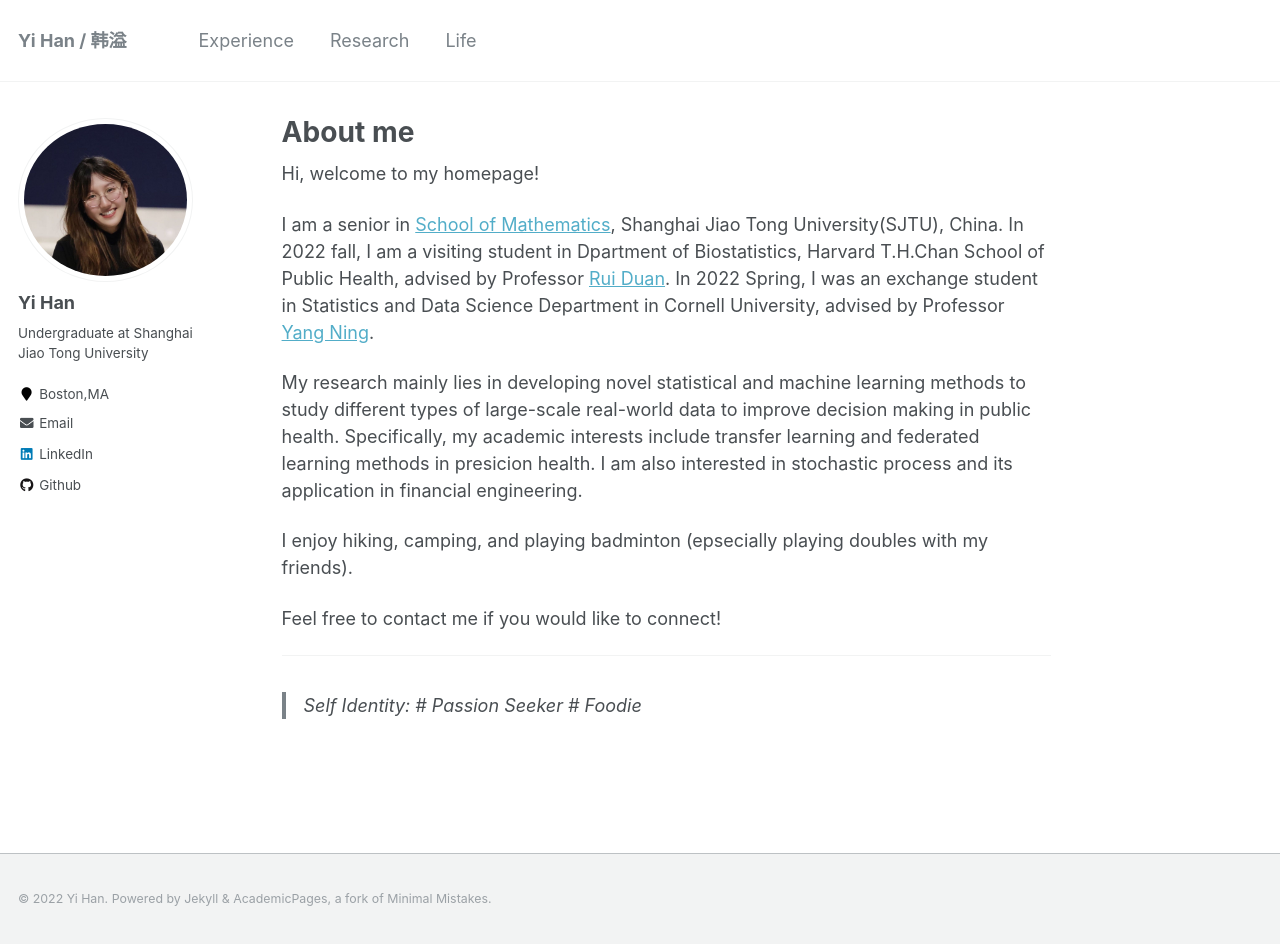
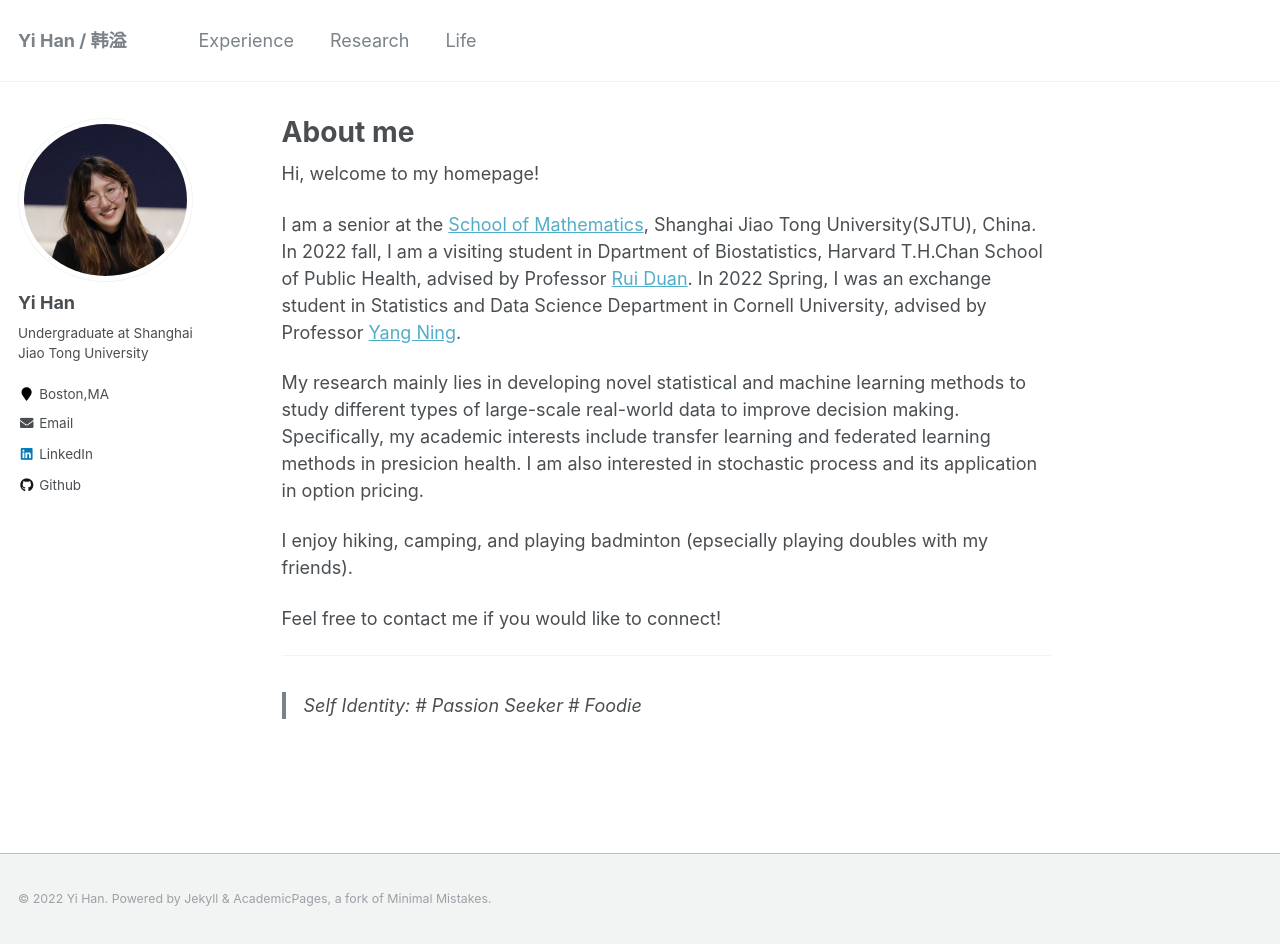
Before and after one commit to yiiihan/yiiihan.github.io, a Jekyll site: the page built from _pages/about.md, in a window 1280 px wide and 944 px high. Built offline with Jekyll 4.4.1, drawn with Linux system fonts in a browser that asks for light colours.

Commit message:
Update about.md

```diff
--- a/_pages/about.md
+++ b/_pages/about.md
@@ -12,9 +12,9 @@ redirect_from:
 
 Hi, welcome to my homepage!
 
-I am a senior in [School of Mathematics](https://math.sjtu.edu.cn), Shanghai Jiao Tong University(SJTU), China. In 2022 fall, I am a visiting student in Dpartment of Biostatistics, Harvard T.H.Chan School of Public Health, advised by Professor [Rui Duan](https://sites.google.com/view/ruiduan/). In 2022 Spring, I was an exchange student in Statistics and Data Science Department in Cornell University, advised by Professor [Yang Ning](https://yangning.stat.cornell.edu).
+I am a senior at the [School of Mathematics](https://math.sjtu.edu.cn), Shanghai Jiao Tong University(SJTU), China. In 2022 fall, I am a visiting student in Dpartment of Biostatistics, Harvard T.H.Chan School of Public Health, advised by Professor [Rui Duan](https://sites.google.com/view/ruiduan/). In 2022 Spring, I was an exchange student in Statistics and Data Science Department in Cornell University, advised by Professor [Yang Ning](https://yangning.stat.cornell.edu).
 
-My research mainly lies in developing novel statistical and machine learning methods to study different types of large-scale real-world data to improve decision making in public health. Specifically, my academic interests include transfer learning and federated learning methods in presicion health. I am also interested in stochastic process and its application in financial engineering.
+My research mainly lies in developing novel statistical and machine learning methods to study different types of large-scale real-world data to improve decision making. Specifically, my academic interests include transfer learning and federated learning methods in presicion health. I am also interested in stochastic process and its application in option pricing.
 
 I enjoy hiking, camping, and playing badminton (epsecially playing doubles with my friends).
 
```
